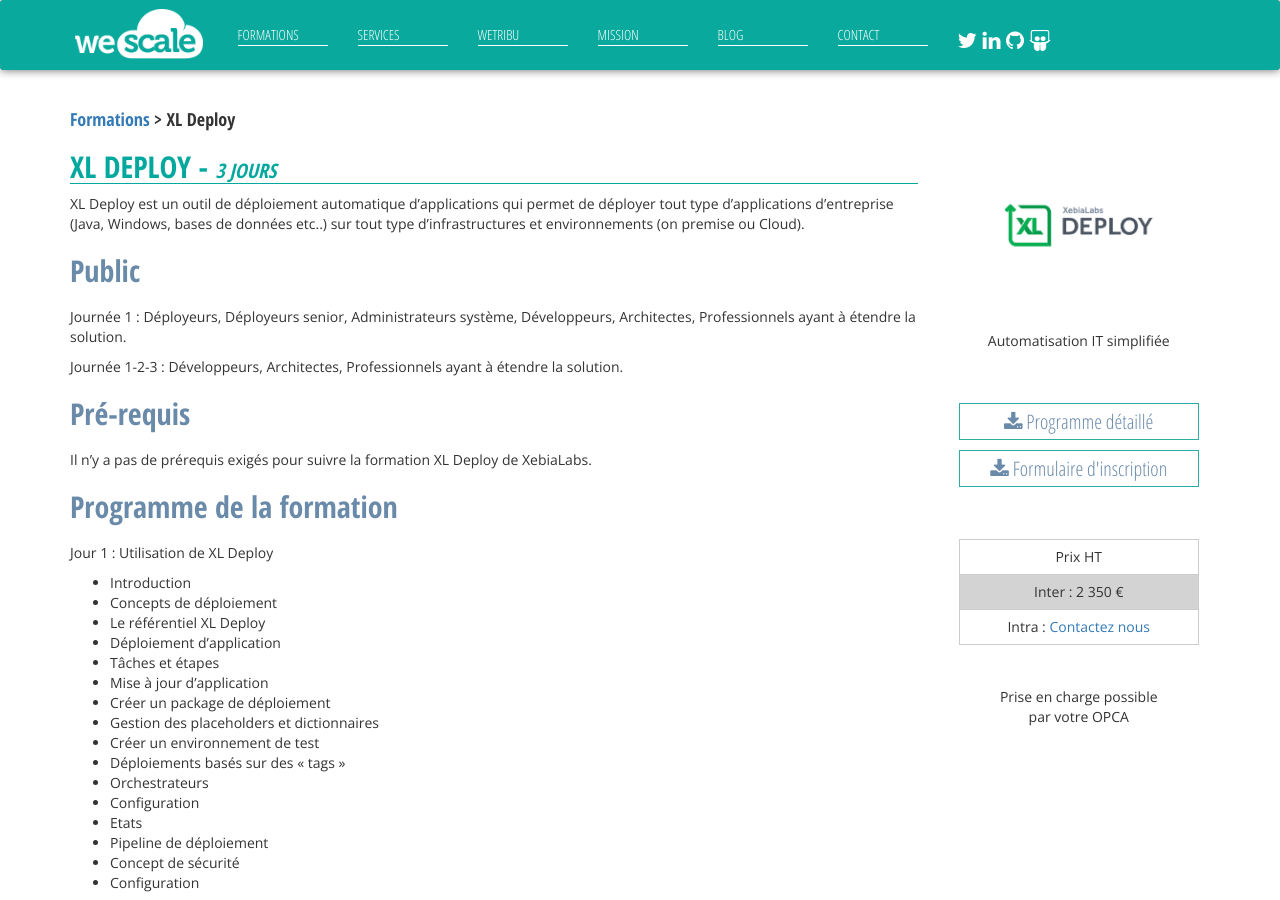
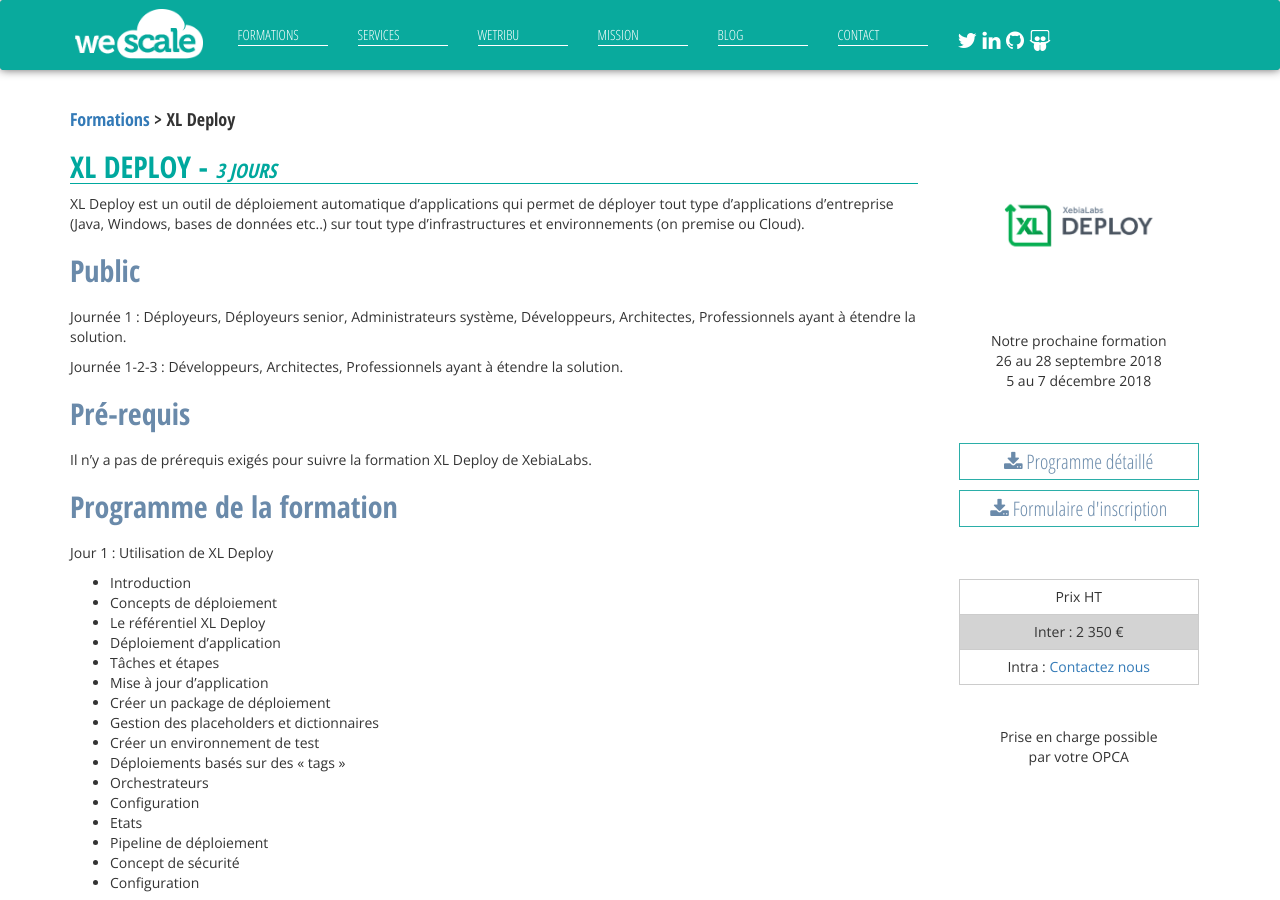
Before and after one commit to wescale/wescale-site, a Jekyll site: the page built from _formations/XL-Deploy.md, in a window 1280 px wide and 900 px high. Built offline with Jekyll 4.4.1, drawn with Linux system fonts in a browser that asks for light colours; nearby versions of some CDN libraries; comment, search, counter and statistics services are not loaded.

Commit message:
add date

```diff
--- a/_formations/XL-Deploy.md
+++ b/_formations/XL-Deploy.md
@@ -6,7 +6,10 @@
     XL Deploy est un outil de déploiement automatique d’applications qui permet de déployer tout type d’applications d’entreprise (Java, Windows, bases de données etc..) sur tout type d’infrastructures et environnements (on premise ou Cloud).
 img: /images/formations/xl-deploy.png
 formateur_img: /images/wewes/avatar.png
-subtitle: Automatisation IT simplifiée
+subtitle: |
+    Notre prochaine formation<br>
+    26 au 28 septembre 2018<br>
+    5 au 7 décembre 2018
 pdf: /pdf/Formation-xl-deploy-wescale-xebialabs.pdf
 duree: 3 jours
 tarif: 2 350 €
```
